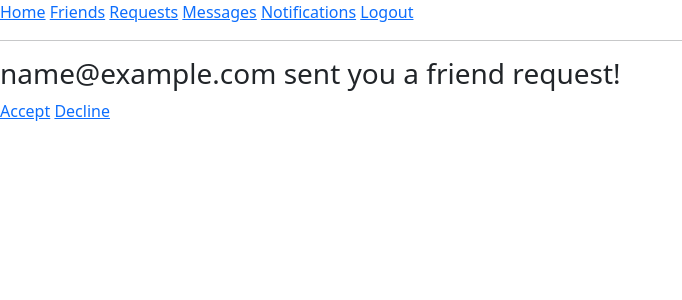
After one commit to anarbyrm/django-chat-tdd, a Django app: page /accounts/requests/ in a window 1280 px wide. The commit adds this page. Shown: the top 300 px of the page, without its empty margins (0-682 px from the left). Run offline with Django 4.2, Linux system fonts and the light colour scheme; a user stored in the database is signed in; tables that the repository leaves empty hold one stand-in row (values such as "Sample post").

Commit message:
friend requests list page added

```diff
--- a/project/chat_users/urls.py
+++ b/project/chat_users/urls.py
@@ -10,7 +10,8 @@ urlpatterns = [
     path('login/', views.UserLoginView.as_view(), name='login'),
     path('logout/', views.UserLogoutView.as_view(), name='logout'),
     path('<int:user_id>/send-request/', views.send_friend_request, name='send-request'),
-    path('friend-requests/<int:request_id>/', views.answer_friend_request, name='request-detail'),
+    path('requests/', views.RequestsListView.as_view(), name='requests'),
+    path('requests/<int:request_id>/', views.answer_friend_request, name='request-detail'),
     path('friends/', views.FriendsListView.as_view(), name='friends'),
 
 
--- a/project/chat_users/views.py
+++ b/project/chat_users/views.py
@@ -106,3 +106,12 @@ class FriendsListView(generic.TemplateView):
         context = super().get_context_data(**kwargs)
         context['friends'] = self.request.user.friends.all()
         return context
+
+
+class RequestsListView(generic.TemplateView):
+    template_name = 'requests_list.html'
+
+    def get_context_data(self, **kwargs):
+        context = super().get_context_data(**kwargs)
+        context['requests'] = FriendRequest.objects.filter(receiver=self.request.user)
+        return context
--- a/project/templates/base.html
+++ b/project/templates/base.html
@@ -18,6 +18,7 @@
         <a href="{% url 'accounts:login' %}">Login</a>
       {% else %}
         <a href="{% url 'accounts:friends' %}">Friends</a>
+        <a href="{% url 'accounts:requests' %}">Requests</a>
         <a href="{% url 'accounts:friends' %}">Messages</a>
         <a href="{% url 'accounts:friends' %}">Notifications</a>
         <a href="{% url 'accounts:logout' %}">Logout</a>
--- /dev/null
+++ b/project/templates/requests_list.html
@@ -0,0 +1,12 @@
+{% extends 'base.html' %}
+
+
+{% block content %}
+    {% for request in requests %}
+        <h3>{{ request.sender }} sent you a friend request!</h3>
+        <a href="">Accept</a>
+        <a href="">Decline</a>
+    {% empty %}
+        <h3>You don't have friends yet!</h3>
+    {% endfor %}
+{% endblock %}
```
Also changed, not shown: project/chat_users/tests/test_user_views.py (+5 -4 lines).
